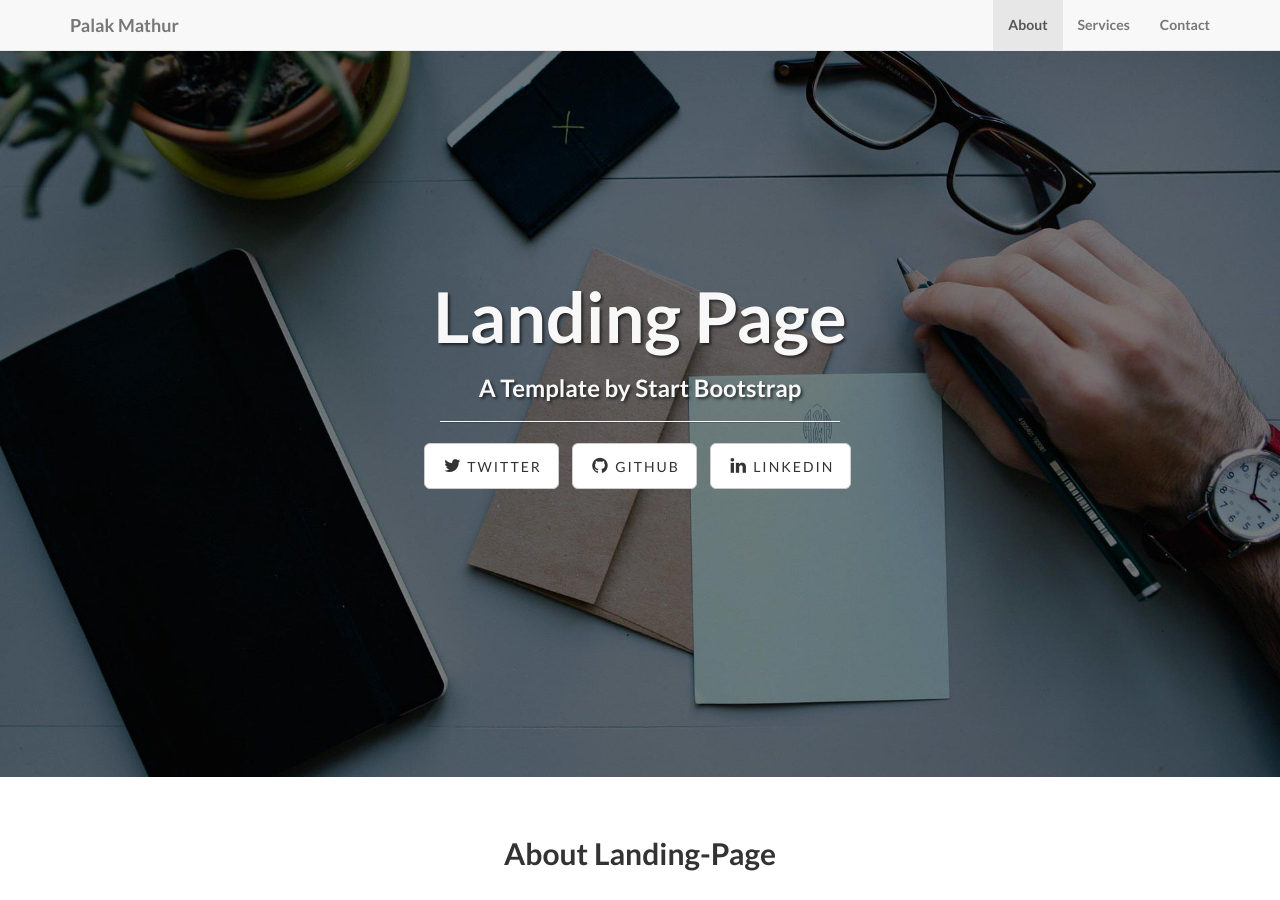
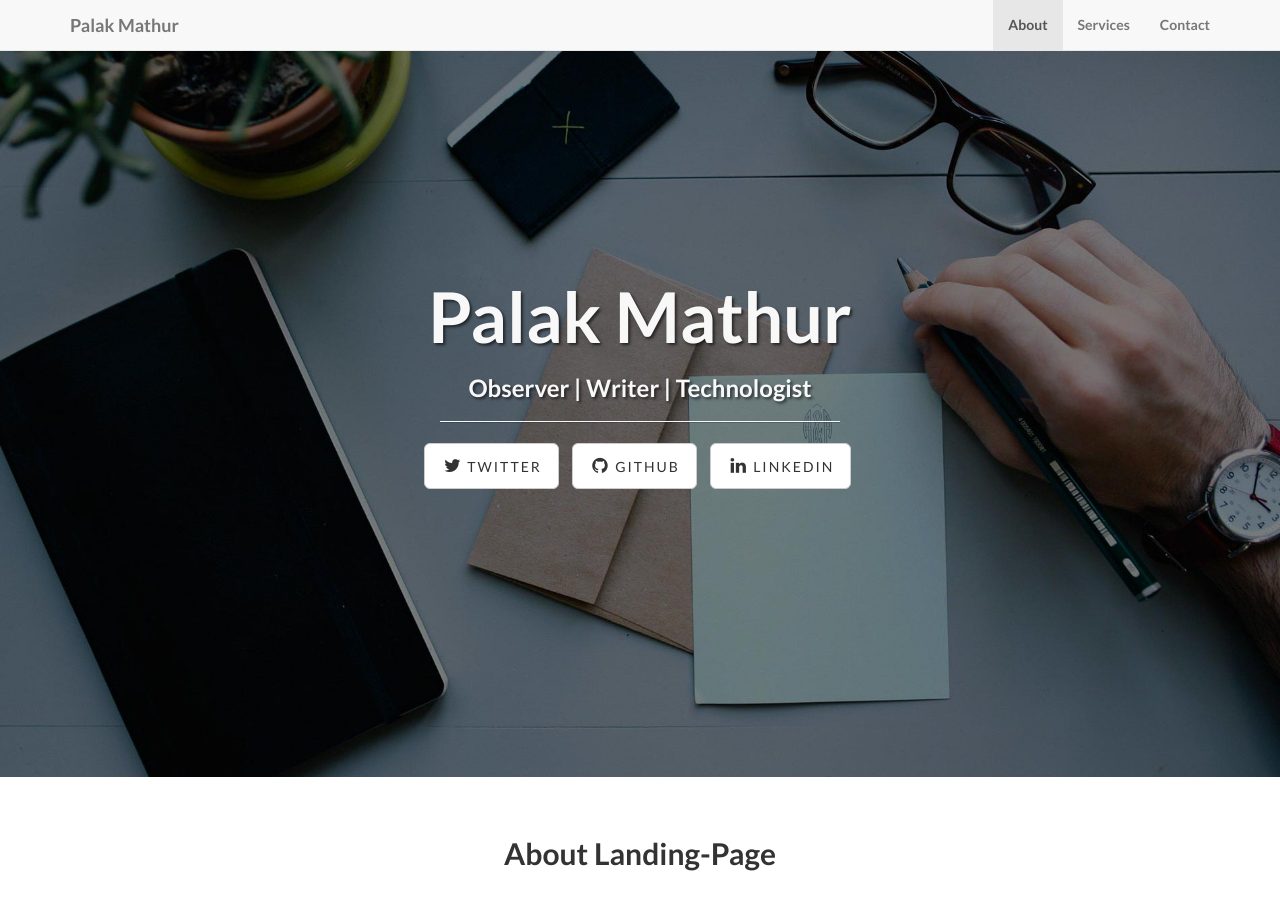
Before and after one commit to systemhalted/about-me, a Jekyll site: the page built from index.html, in a window 1280 px wide and 900 px high. Built offline with Jekyll 4.4.1, drawn with Linux system fonts in a browser that asks for light colours.

Commit message:
Update index.html

```diff
--- a/index.html
+++ b/index.html
@@ -1,5 +1,5 @@
 ---
 layout: default
-title: Landing Page
-subTitle: A Template by Start Bootstrap
+title: Palak Mathur
+subTitle: Observer | Writer | Technologist
 ---
```
